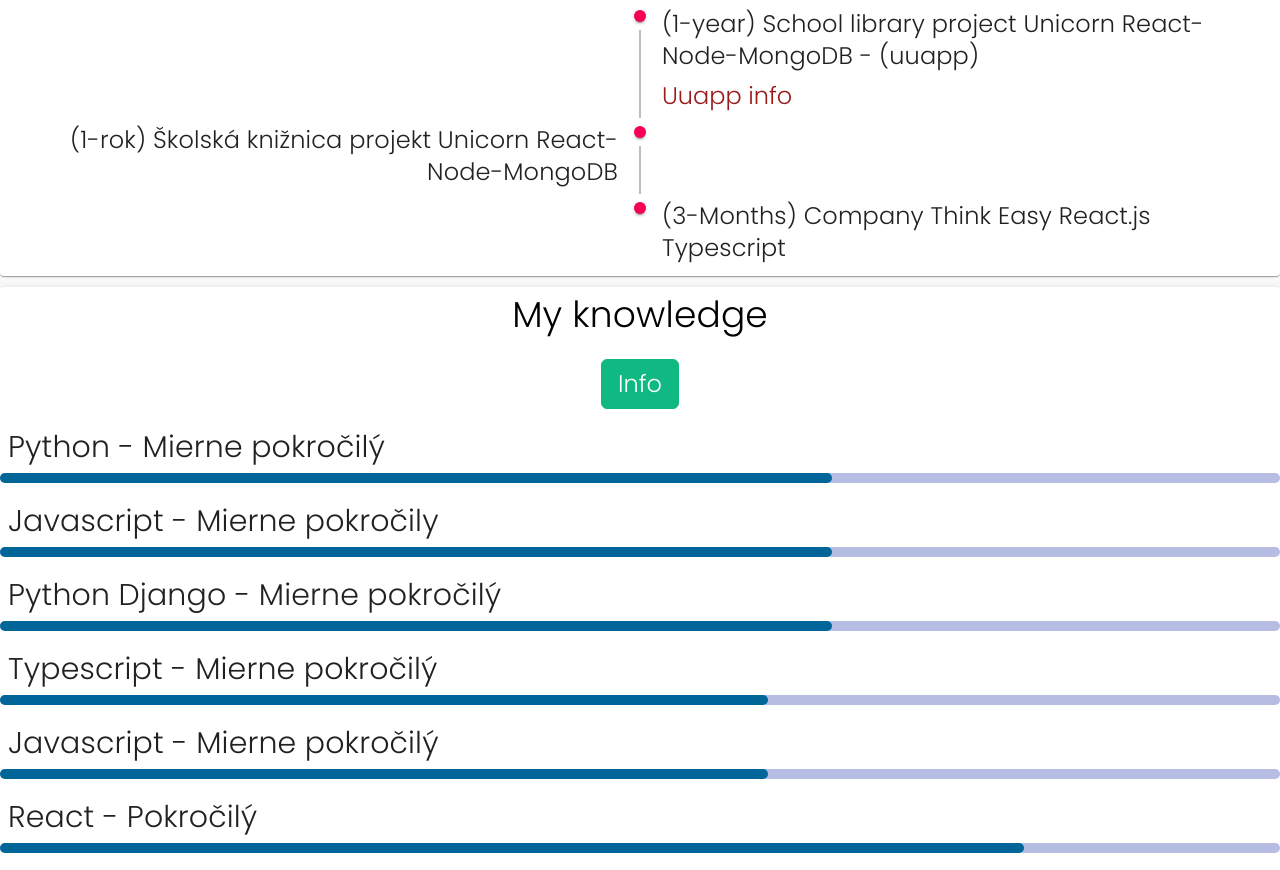
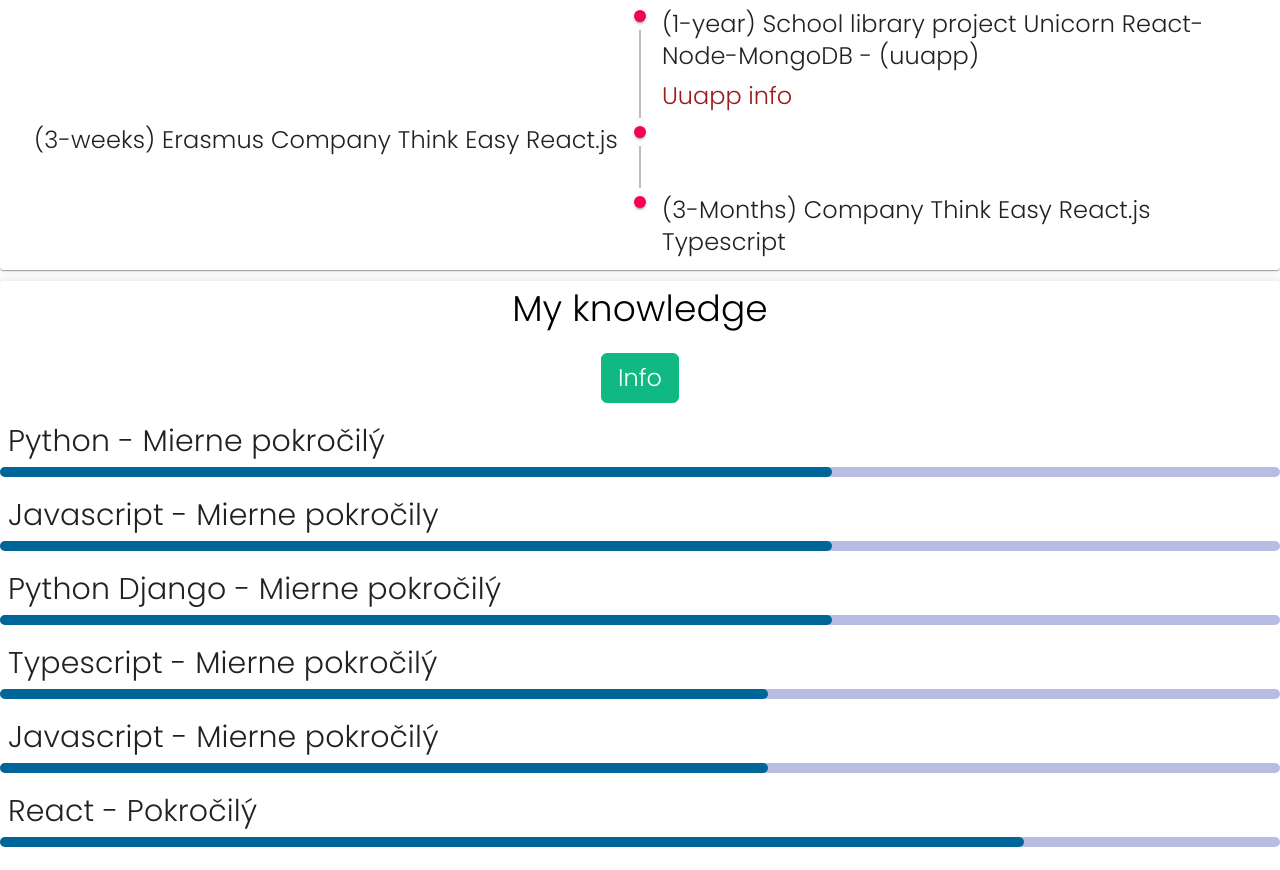
Before and after one commit to peterdinis/Portfolio-Dinis, a React (Create React App) app: page / in a window 1280 px wide. Shown: the part 3110-3980 px from the top of the page. Built offline with nearby package versions, Linux system fonts and the light colour scheme.

Commit message:
Fixed issue in timeline

```diff
--- a/src/i18n/i18n.js
+++ b/src/i18n/i18n.js
@@ -31,7 +31,7 @@ i18n
             projectSevenD: "Crud photos plus full authentication",
             work: "My work experience",
             workOne: "(1-year) School library project Unicorn React-Node-MongoDB - (uuapp)",
-            workTwo: "(1-rok) Školská knižnica projekt Unicorn React-Node-MongoDB",
+            workTwo: "(3-weeks) Erasmus Company Think Easy React.js",
             workThree: "(3-Months) Company Think Easy React.js Typescript",
             knowledge: "My knowledge",
             emailInfo: "If you are interested in my work, write to me at",
```
